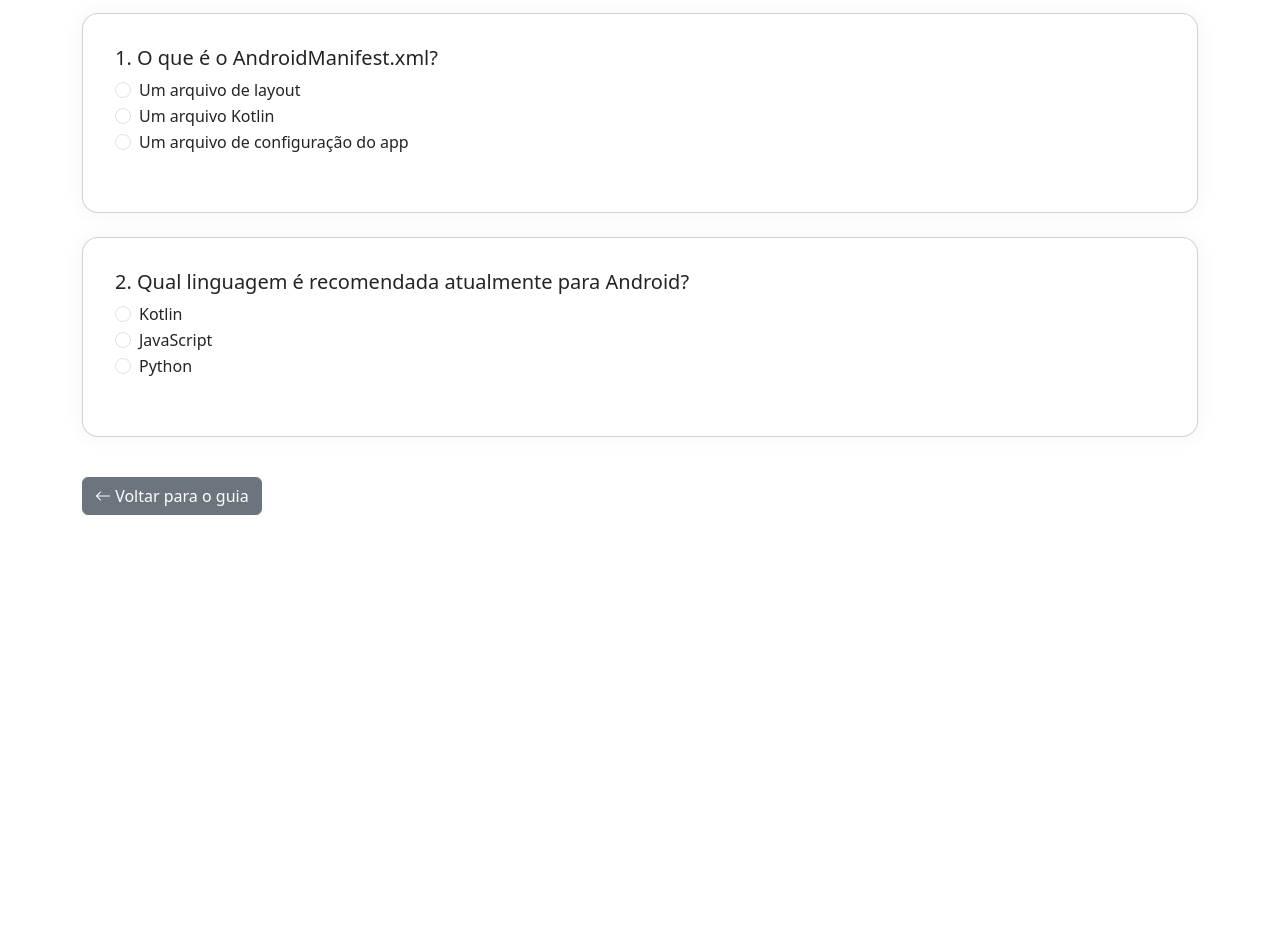
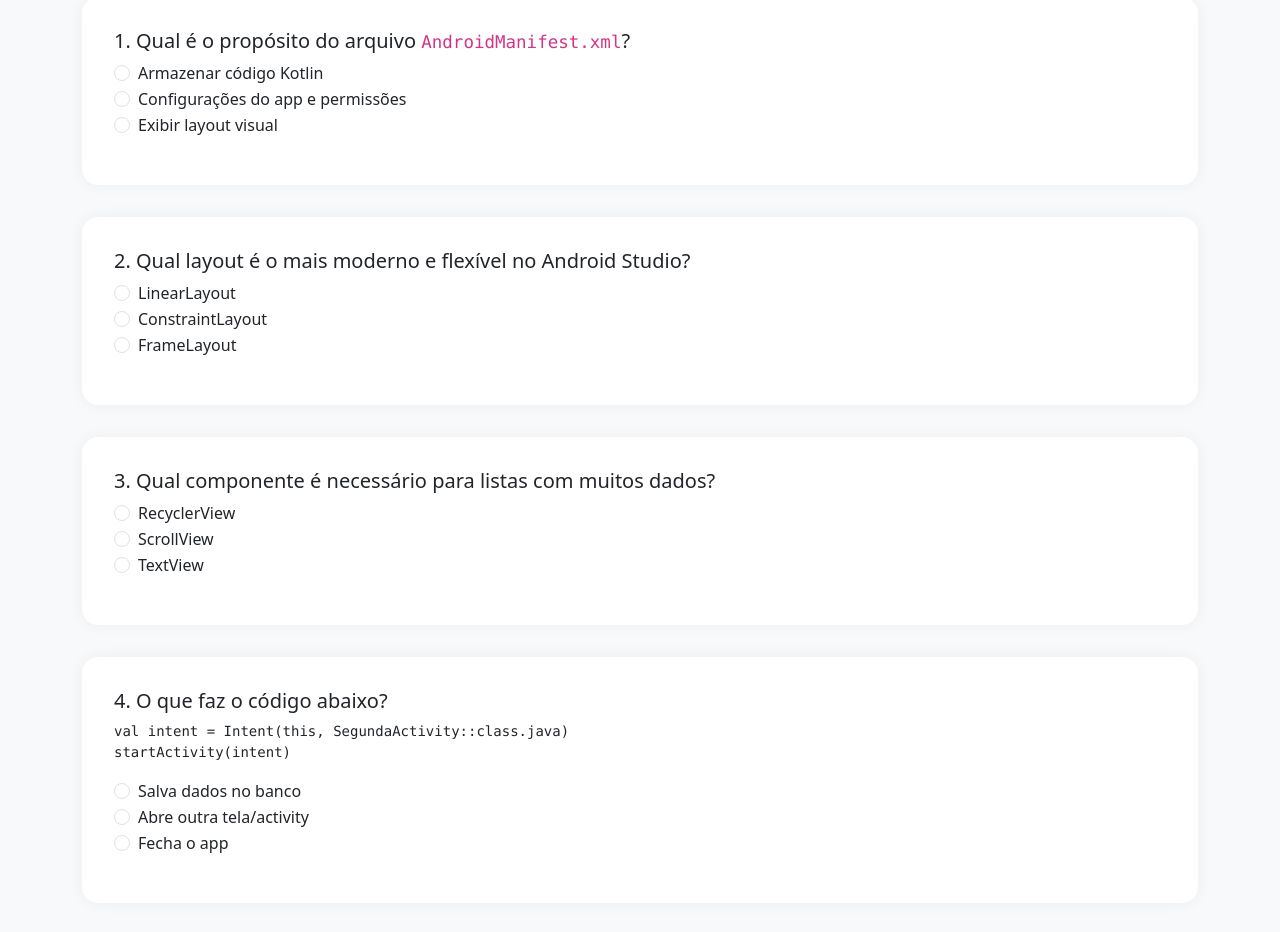
Before and after one commit to AdryanMichel/Guia-AndroidStudio, a plain HTML site: page quiz.html in a window 1280 px wide. Shown: the part 115-1047 px from the top of the page. Before the commit the page ends 800 px from the top, so only its background shows below. Drawn offline with nearby package versions, Linux system fonts and the light colour scheme.

Commit message:
Update quiz.html

```diff
--- a/quiz.html
+++ b/quiz.html
@@ -3,91 +3,122 @@
 <head>
   <meta charset="UTF-8" />
   <meta name="viewport" content="width=device-width, initial-scale=1.0" />
-  <title>Quiz - Android Studio</title>
-  <link href="https://cdn.jsdelivr.net/npm/bootstrap@5.3.0/dist/css/bootstrap.min.css" rel="stylesheet" />
-  <link href="https://cdn.jsdelivr.net/npm/bootstrap-icons@1.10.5/font/bootstrap-icons.css" rel="stylesheet" />
+  <title>Quiz - Guia Android Studio</title>
+  <link href="https://cdn.jsdelivr.net/npm/bootstrap@5.3.0/dist/css/bootstrap.min.css" rel="stylesheet">
+  <link href="https://cdn.jsdelivr.net/npm/bootstrap-icons@1.10.5/font/bootstrap-icons.css" rel="stylesheet">
   <style>
     body {
-      transition: background-color 0.3s, color 0.3s;
+      background-color: #f8f9fa;
+      padding: 2rem;
+    }
+    .quiz-card {
+      background: #ffffff;
+      border-radius: 1rem;
+      padding: 2rem;
+      margin-bottom: 2rem;
+      box-shadow: 0 0 15px rgba(0, 0, 0, 0.05);
     }
     .dark-mode {
       background-color: #121212;
       color: #f1f1f1;
     }
-    .dark-mode .card {
+    .dark-mode .quiz-card {
       background-color: #1e1e1e;
-    }
-    .card {
-      border-radius: 1rem;
-      padding: 2rem;
-      box-shadow: 0 0 20px rgba(0, 0, 0, 0.05);
+      color: #f1f1f1;
     }
   </style>
 </head>
 <body>
-  <div class="container py-5">
+  <div class="container">
     <div class="d-flex justify-content-between align-items-center mb-4">
-      <h1 class="fw-bold">🧠 Quiz - Android Studio</h1>
-      <button class="btn btn-outline-light" onclick="toggleDarkMode()">
-        <i class="bi bi-moon-stars"></i> Modo Claro/Escuro
-      </button>
+      <h1 class="fw-bold">📝 Quiz - Android Studio</h1>
+      <a href="index.html" class="btn btn-secondary"><i class="bi bi-arrow-left"></i> Voltar ao Guia</a>
     </div>
 
-    <div class="card mb-4">
-      <h2 class="h5">1. O que é o AndroidManifest.xml?</h2>
+    <div class="quiz-card">
+      <h5>1. Qual é o propósito do arquivo <code>AndroidManifest.xml</code>?</h5>
       <div class="form-check">
         <input class="form-check-input" type="radio" name="q1" onclick="checkQuiz(this, false)">
-        <label class="form-check-label">Um arquivo de layout</label>
+        <label class="form-check-label">Armazenar código Kotlin</label>
+      </div>
+      <div class="form-check">
+        <input class="form-check-input" type="radio" name="q1" onclick="checkQuiz(this, true)">
+        <label class="form-check-label">Configurações do app e permissões</label>
       </div>
       <div class="form-check">
         <input class="form-check-input" type="radio" name="q1" onclick="checkQuiz(this, false)">
-        <label class="form-check-label">Um arquivo Kotlin</label>
+        <label class="form-check-label">Exibir layout visual</label>
+      </div>
+      <p id="f1" class="mt-2"></p>
+    </div>
+
+    <div class="quiz-card">
+      <h5>2. Qual layout é o mais moderno e flexível no Android Studio?</h5>
+      <div class="form-check">
+        <input class="form-check-input" type="radio" name="q2" onclick="checkQuiz(this, false)">
+        <label class="form-check-label">LinearLayout</label>
       </div>
       <div class="form-check">
-        <input class="form-check-input" type="radio" name="q1" onclick="checkQuiz(this, true)">
-        <label class="form-check-label">Um arquivo de configuração do app</label>
-      </div>
-      <p class="mt-2" id="feedback-q1"></p>
-    </div>
-
-    <div class="card mb-4">
-      <h2 class="h5">2. Qual linguagem é recomendada atualmente para Android?</h2>
-      <div class="form-check">
         <input class="form-check-input" type="radio" name="q2" onclick="checkQuiz(this, true)">
-        <label class="form-check-label">Kotlin</label>
+        <label class="form-check-label">ConstraintLayout</label>
       </div>
       <div class="form-check">
         <input class="form-check-input" type="radio" name="q2" onclick="checkQuiz(this, false)">
-        <label class="form-check-label">JavaScript</label>
+        <label class="form-check-label">FrameLayout</label>
+      </div>
+      <p id="f2" class="mt-2"></p>
+    </div>
+
+    <div class="quiz-card">
+      <h5>3. Qual componente é necessário para listas com muitos dados?</h5>
+      <div class="form-check">
+        <input class="form-check-input" type="radio" name="q3" onclick="checkQuiz(this, true)">
+        <label class="form-check-label">RecyclerView</label>
       </div>
       <div class="form-check">
-        <input class="form-check-input" type="radio" name="q2" onclick="checkQuiz(this, false)">
-        <label class="form-check-label">Python</label>
+        <input class="form-check-input" type="radio" name="q3" onclick="checkQuiz(this, false)">
+        <label class="form-check-label">ScrollView</label>
       </div>
-      <p class="mt-2" id="feedback-q2"></p>
+      <div class="form-check">
+        <input class="form-check-input" type="radio" name="q3" onclick="checkQuiz(this, false)">
+        <label class="form-check-label">TextView</label>
+      </div>
+      <p id="f3" class="mt-2"></p>
     </div>
 
-    <a href="index.html" class="btn btn-secondary mt-3">
-      <i class="bi bi-arrow-left"></i> Voltar para o guia
-    </a>
+    <div class="quiz-card">
+      <h5>4. O que faz o código abaixo?</h5>
+      <pre><code>val intent = Intent(this, SegundaActivity::class.java)
+startActivity(intent)</code></pre>
+      <div class="form-check">
+        <input class="form-check-input" type="radio" name="q4" onclick="checkQuiz(this, false)">
+        <label class="form-check-label">Salva dados no banco</label>
+      </div>
+      <div class="form-check">
+        <input class="form-check-input" type="radio" name="q4" onclick="checkQuiz(this, true)">
+        <label class="form-check-label">Abre outra tela/activity</label>
+      </div>
+      <div class="form-check">
+        <input class="form-check-input" type="radio" name="q4" onclick="checkQuiz(this, false)">
+        <label class="form-check-label">Fecha o app</label>
+      </div>
+      <p id="f4" class="mt-2"></p>
+    </div>
+
+    <footer class="mt-4 text-center text-muted">
+      <p>&copy; 2025 - Quiz Android Studio</p>
+    </footer>
   </div>
 
   <script>
-    function toggleDarkMode() {
-      document.body.classList.toggle("dark-mode");
-      const icon = document.querySelector(".bi");
-      icon.classList.toggle("bi-sun-fill");
-      icon.classList.toggle("bi-moon-stars");
-    }
-
     function checkQuiz(input, correct) {
-      const parent = input.closest(".card");
-      const feedback = parent.querySelector("p");
+      const id = 'f' + input.name.substring(1);
+      const feedback = document.getElementById(id);
       if (correct) {
-        feedback.textContent = "✅ Correto!";
+        feedback.innerText = "✅ Correto!";
         feedback.style.color = "green";
       } else {
-        feedback.textContent = "❌ Errado. Tente novamente.";
+        feedback.innerText = "❌ Errado. Tente novamente.";
         feedback.style.color = "red";
       }
     }
```
